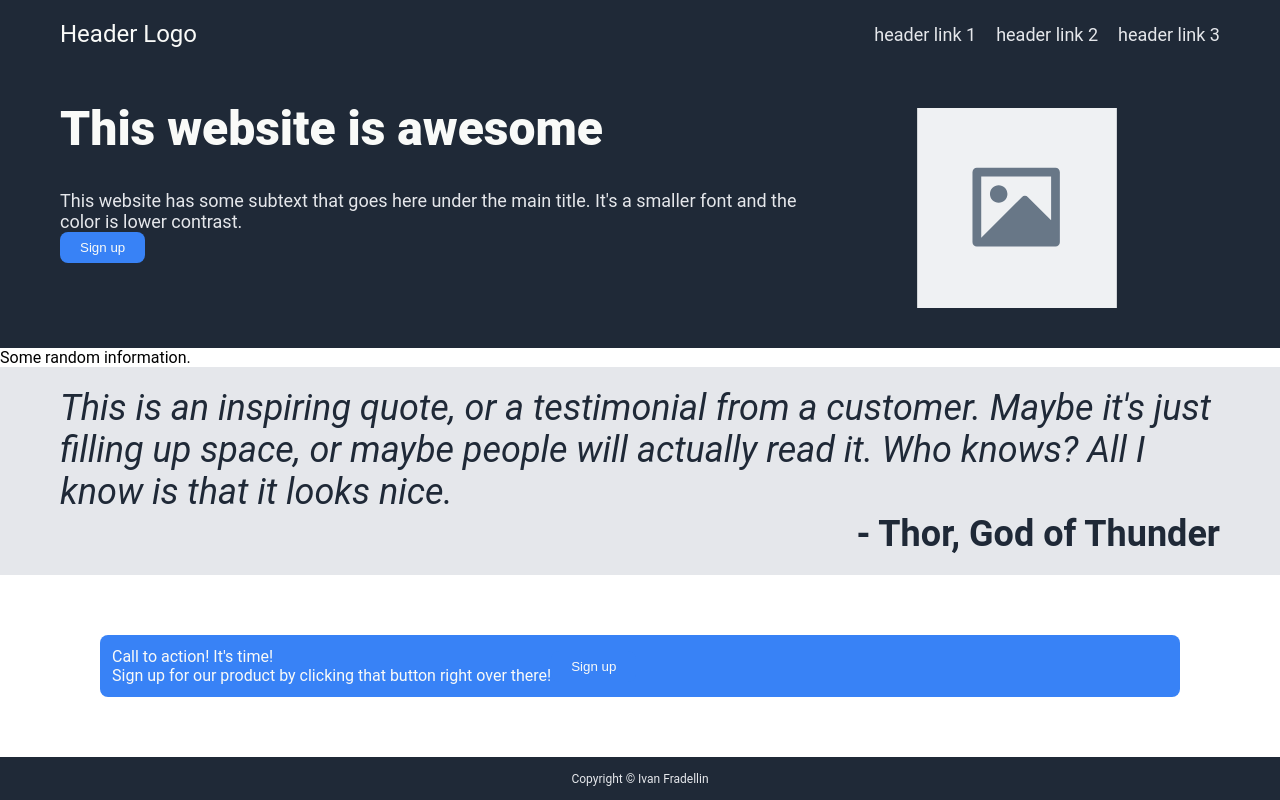
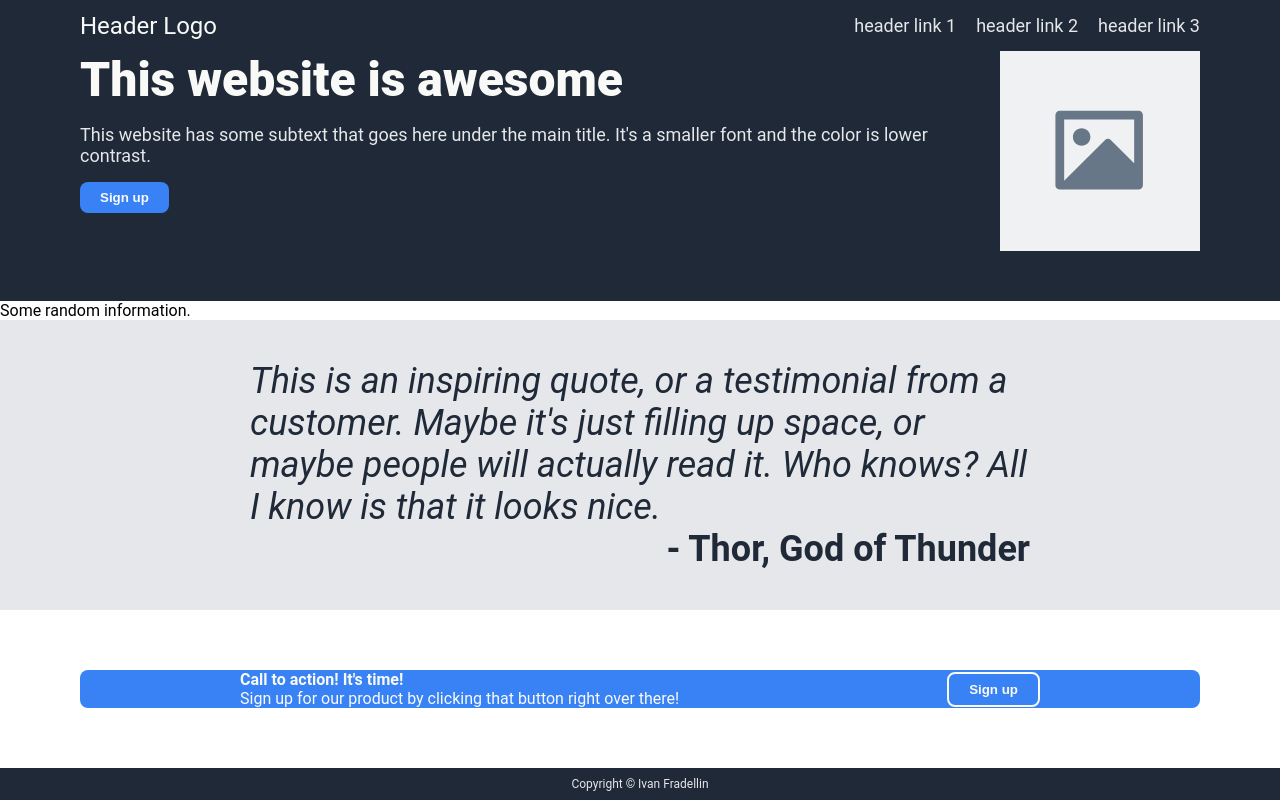
Before and after one commit to IvanFrade/landing-page, a plain HTML site: page index.html in a window 1280 px wide. Drawn offline with Linux system fonts and the light colour scheme.

Commit message:
Fix various lineups
Fixed main section lineups and some paddings
and margins, fixed call to action section,
improved hero section

```diff
--- a/index.html
+++ b/index.html
@@ -20,7 +20,7 @@
                     <h1>This website is awesome</h1>
                     <p>This website has some subtext that goes here under the main title. It's a smaller font
                         and the color is lower contrast.</p>
-                    <button>Sign up</button>
+                    <button id="signup-button">Sign up</button>
                 </div>
                 <img src="./img/img.svg" alt="Placeholder image">
             </div>
@@ -35,7 +35,7 @@
             </div>
             <div class="cta">
                 <div class="cta-text">
-                    Call to action! It's time!
+                    <strong>Call to action! It's time!</strong>
                     <p>Sign up for our product by clicking that button right over there!</p>
                 </div>
                 <button id="cta-button">Sign up</button>
--- a/style.css
+++ b/style.css
@@ -8,7 +8,7 @@ body {
 
 header {
     height: 80px;
-    padding: 0 60px;
+    padding: 0 80px;
     background-color: #1F2937;
     display: flex;
     align-items: center;
@@ -45,7 +45,8 @@ a {
 }
 
 .hero {
-    padding: 0 60px;
+    padding: 0 80px;
+    padding-bottom: 50px;
     margin: 0;
     background-color: #1F2937;
     display: flex;
@@ -56,12 +57,17 @@ h1 {
     color: #F9FAF8;
     font-size: 48px;
     font-weight: 900;
+    margin: 0;
 }
 
 .hero-text {
     color: #E5E7EB;
     font-size: 18px;
     flex-wrap: wrap;
+    margin-right: auto;
+    display: flex;
+    flex-direction: column;
+    gap: 16px;
 }
 
 button {
@@ -70,12 +76,16 @@ button {
     border-radius: 8px;
     border: 0;
     padding: 8px 20px;
+    margin: 12px 0s;
+    font-weight: bold;
+}
+
+#signup-button {
+    align-self: flex-start;
 }
 
 img {
     height: 200px;
-    width: 400px;
-    padding: 40px;
 }
 
 .quote {
@@ -83,7 +93,7 @@ img {
     color: #1F2937;
     font-size: 36px;
     font-style: italic;
-    padding: 20px 60px;
+    padding: 40px 250px;
     flex: 1;
 }
 
@@ -98,8 +108,8 @@ p {
 }
 
 .cta {
-    margin: 60px 100px;
-    padding: 12px;
+    margin: 60px 80px;
+    padding: 0 160px;
     background-color: #3882F6;
     color: #F9FAF8;
     border-radius: 8px;
@@ -107,3 +117,11 @@ p {
     align-items: center;
     flex: 1;
 }
+
+.cta-text {
+    margin-right: auto;
+}
+
+#cta-button {
+    border: 2px solid #F9FAF8;
+}
```
